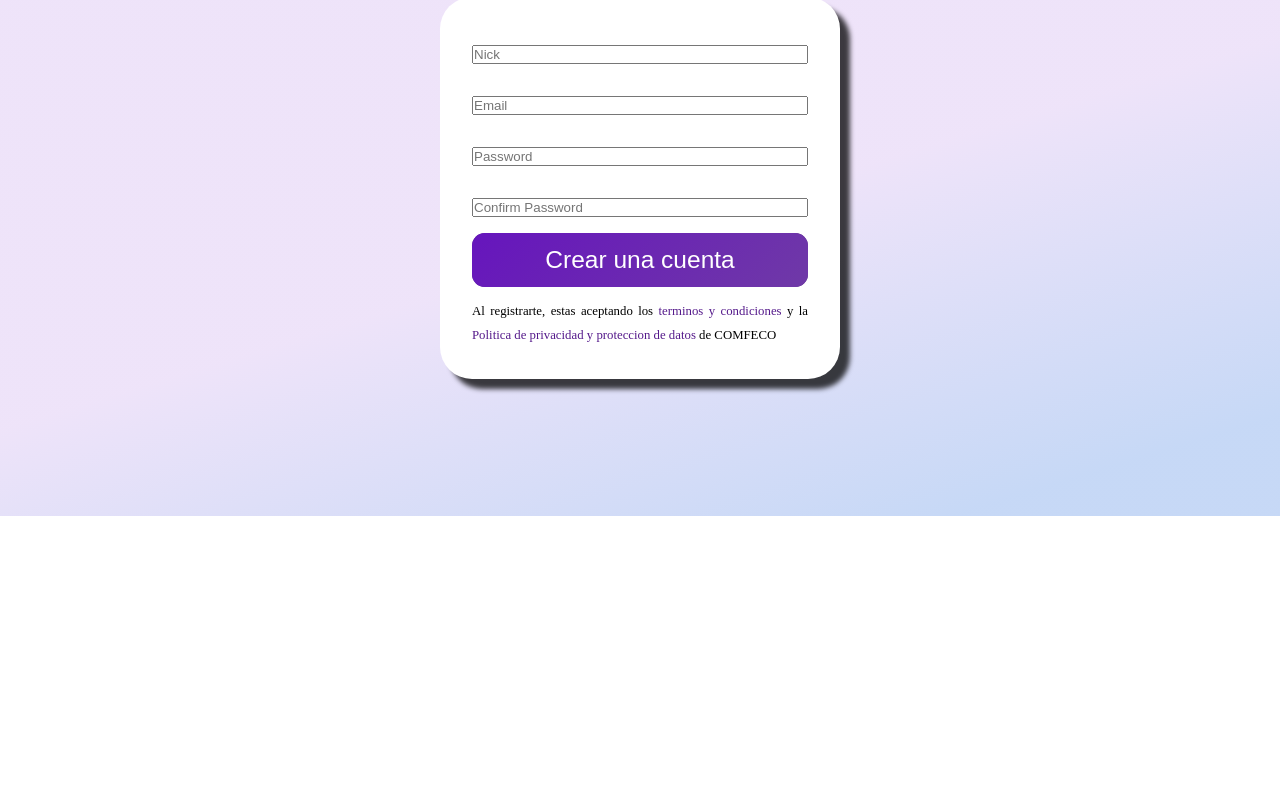
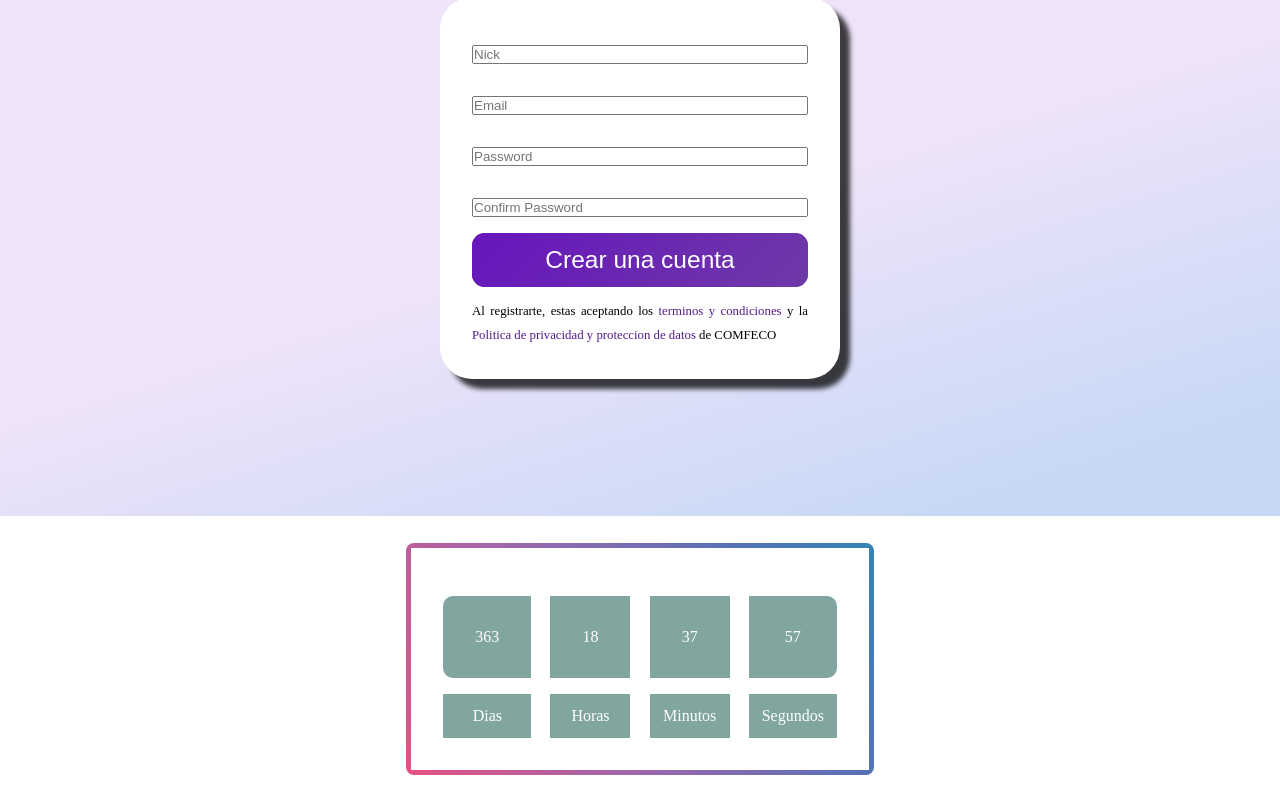
Before and after one commit to Comunidad-de-Programadores/team-react-2-comfeco, a React (Create React App) app: page / in a window 1280 px wide. Shown: the part 373-1175 px from the top of the page. Before the commit the page ends 889 px from the top, so only its background shows below. Built offline with nearby package versions, Linux system fonts and the light colour scheme.

Commit message:
Contador sencillo agregado

```diff
--- a/src/App.js
+++ b/src/App.js
@@ -3,6 +3,7 @@ import React from 'react'
 import Navegacion from './components/Navegacion';
 import { Recuperar } from './components/auth/Recuperar'
 import LoginApp from './components/LoginUsuario/LoginApp';
+import HomePage from './components/HomePage/HomePage';
 
 
 const App = () => {
@@ -11,6 +12,7 @@ const App = () => {
          <Navegacion />
         {/* <Recuperar /> */}
          <LoginApp/>
+         <HomePage/>
 
       </div>
    );
--- /dev/null
+++ b/src/components/HomePage/Clock.js
@@ -0,0 +1,68 @@
+import React, { useEffect, useState } from 'react'
+
+const Contador = () => {
+
+    const endTime = new Date("February 10, 2022 17:25:00");
+
+    const [time, setTime] = useState({
+        dias: 0,
+        hrs: 0,
+        min: 0,
+        seg: 0,
+
+    });
+
+    const { dias, hrs, min, seg } = time;
+
+
+    useEffect(() => {
+
+        const total = endTime - new Date();
+        const tiempoTranscurrido = setTimeout(() => {
+
+            setTime({
+                dias: Math.floor(total / (1000 * 60 * 60 * 24)),
+                hrs: Math.floor((total / (1000 * 60 * 60)) % 24),
+                min: Math.floor((total / 1000 / 60) % 60),
+                seg: Math.floor((total / 1000) % 60),
+            });
+        }, 1000);
+
+        return () => {
+            clearTimeout(tiempoTranscurrido)
+        }
+    }, [seg])
+
+
+    return (
+        <>
+
+            <div className="clock">
+                <div className="clock__content">
+
+                    <div className="clock__days">
+                        <span >{dias}</span>
+                        <div className="clock__smalltext">Dias</div>
+                    </div>
+                    <div className="clock__hours">
+                        <span >{hrs}</span>
+                        <div className="clock__smalltext">Horas</div>
+                    </div>
+                    <div className="clock__minutes">
+                        <span >{min}</span>
+                        <div className="clock__smalltext">Minutos</div>
+                    </div>
+                    <div className="clock__seconds">
+                        <span >{seg}</span>
+                        <div className="clock__smalltext">Segundos</div>
+                    </div>
+
+
+
+                </div>
+            </div>
+        </>
+    )
+}
+
+export default Contador
--- /dev/null
+++ b/src/components/HomePage/HomePage.js
@@ -0,0 +1,13 @@
+import React from 'react';
+import Clock from './Clock';
+
+const HomePage = () => {
+    return (
+        <>
+
+            <Clock/>
+        </>
+    )
+}
+
+export default HomePage;
--- a/src/styles/components/__components-dir.scss
+++ b/src/styles/components/__components-dir.scss
@@ -6,3 +6,4 @@
 @import './input';
 @import './recuperar';
 @import './forms';
+@import './clock';
--- /dev/null
+++ b/src/styles/components/_clock.scss
@@ -0,0 +1,140 @@
+.clock {
+
+	display: flex;
+	justify-content: center;
+	align-items: center;
+
+
+	text-align: center;
+	position: relative;
+	margin: 2rem 0;
+
+	// &::after {
+	// 	position: absolute;
+	// 	content: 'Nos vemos dentro de';
+
+	// 	top: -13px;
+	// 	padding: 1rem 0.5rem;
+	// 	background-color: white;
+	// }
+
+	&__smalltext{
+
+
+		margin-right: 1.2rem;
+		margin-top: 1rem;
+		padding: 0.8rem;
+		background-color: #81a6a0;
+
+	}
+
+
+
+
+
+
+
+
+	&__content {
+
+		display: flex;
+		justify-content: center;
+		align-items: center;
+		background-color: white;
+
+		position: relative;
+		padding: 2rem;
+
+		color: white;
+		//+  CARTAS DE CADA ITEM
+		& > div  {
+
+			margin-top: 1rem;
+
+			span{
+
+				display: block;
+				margin-right: 1.2rem;
+				padding: 2rem;
+				background-color: #81a6a0;
+
+			}
+
+
+
+
+		}
+
+
+		& > div:first-child span {
+			border-radius: 10px 0 0 10px;
+		}
+		& > div:last-child span {
+			border-radius: 0 10px 10px 0;
+			margin-right: 0;
+		}
+		& > div:last-child > div{
+			margin: 0;
+			margin-top: 1rem;
+			padding: 0.8rem;
+		}
+
+
+
+
+		//+ RECTANGULO DE ABAJO :
+		// &::after {
+		// 	content: '';
+		// 	position: absolute;
+		// 	bottom: -10px;
+		// 	left: -10px;
+		// 	background-color: white;
+		// 	height: 15%;
+
+		// 	width: calc(100% + 20px);
+		// }
+
+		//+ BORDER RADIUS :
+
+		&::before {
+			content: '';
+			position: absolute;
+			top: calc(-1 * 5.5px);
+			left: calc(-1 * 5.5px);
+			height: calc(100% + 5.5px * 2);
+			width: calc(100% + 5.5px * 2);
+			background: linear-gradient(60deg, #f79533, #f37055, #ef4e7b, #a166ab, #5073b8, #1098ad, #07b39b, #6fba82);
+			border-radius: calc(2 * 4px);
+			z-index: -1;
+			animation: animatedgradient 3s ease alternate infinite;
+			background-size: 300% 300%;
+
+		}
+
+
+		@keyframes animatedgradient {
+			0% {
+				background-position: 0% 50%;
+			}
+
+			50% {
+				background-position: 100% 50%;
+			}
+
+			100% {
+				background-position: 0% 50%;
+			}
+		}
+
+
+
+
+	}
+
+
+
+
+
+
+
+}
```
